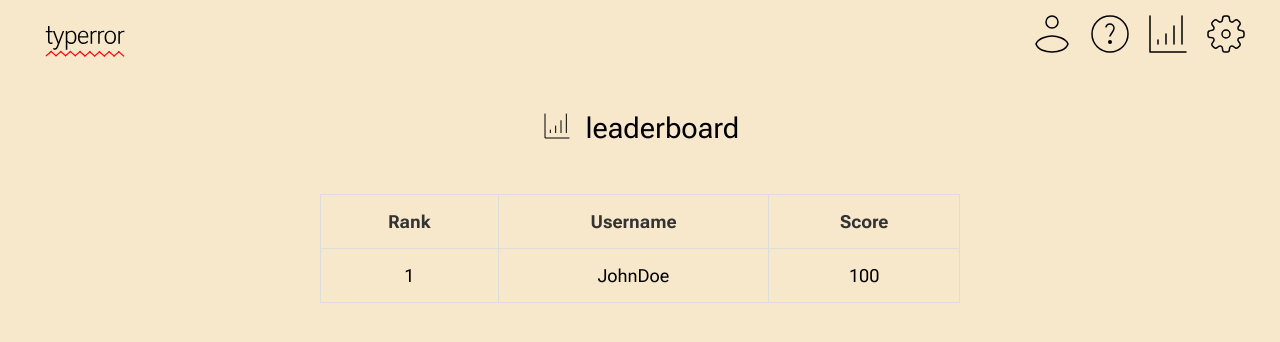
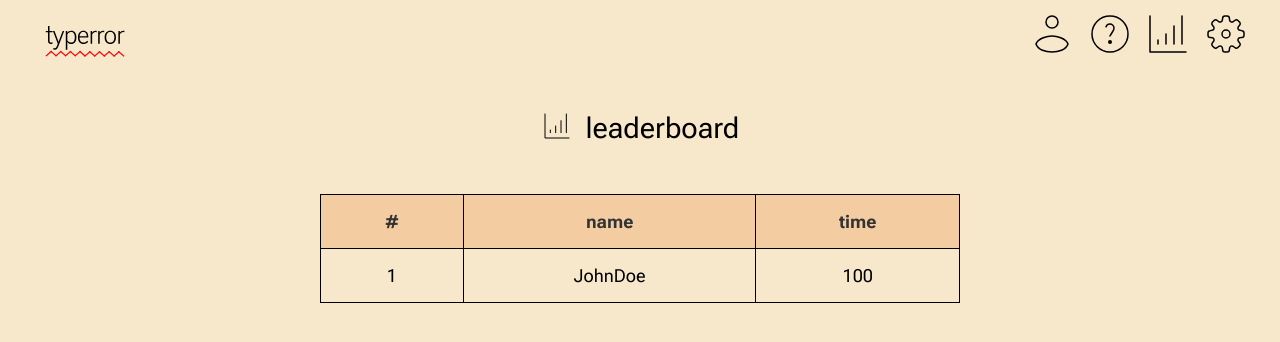
Before and after one commit to team-thunderdome/typerror, a React (Create React App) app in the folder client/: page /leaderboard in a window 1280 px wide. Shown: the top 342 px of the page. Built offline with nearby package versions, Linux system fonts and the light colour scheme.

Commit message:
Change leaderboard styling

```diff
--- a/client/src/Leaderboard.css
+++ b/client/src/Leaderboard.css
@@ -8,17 +8,13 @@
 
 .ldrTable th,
 .ldrTable td {
-  border: 1px solid #ddd;
+  border: 1px solid #000000;
   padding: 16px 20px; /* Increase padding for more spacing */
 }
 
 .ldrTable th {
-  background-color: q#f2f2f2;
+  background-color: #f3cda1;
   color: #333;
-}
-
-.ldrTable tr:nth-child(even) {
-  background-color: #f9f9f9;
 }
 
 .ldrTable tr:hover {
--- a/client/src/Leaderboard.js
+++ b/client/src/Leaderboard.js
@@ -23,9 +23,9 @@ const LeaderBoard = () => {
       <table className="ldrTable">
         <thead>
           <tr>
-            <th>Rank</th>
-            <th>Username</th>
-            <th>Score</th>
+            <th>#</th>
+            <th>name</th>
+            <th>time</th>
           </tr>
         </thead>
         <tbody>
```
